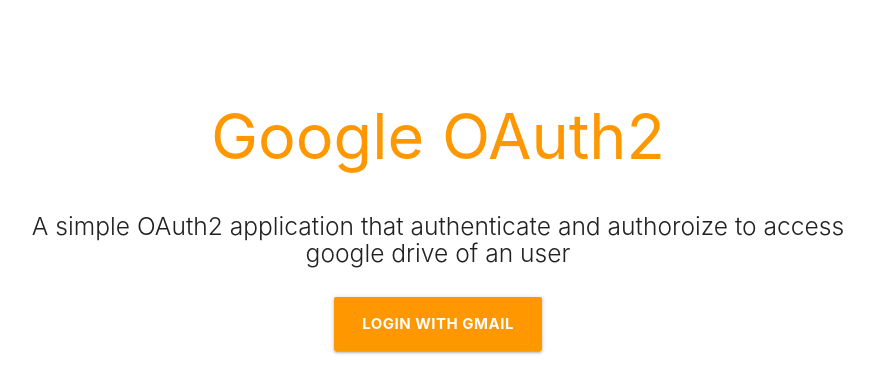
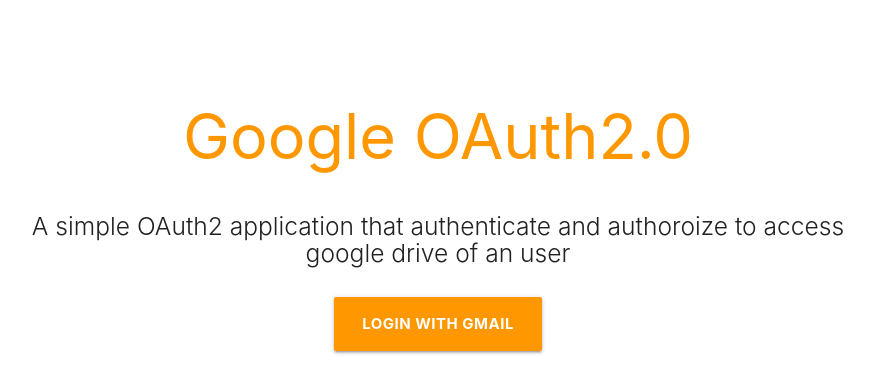
Before and after one commit to HanaAnees95/SSD-OAuth-Project, a website: page views/HomePage.html in a window 1280 px wide. Shown: the whole page, without its empty margins (202-1076 px from the left). Drawn offline with Linux system fonts and the light colour scheme; files that its build step writes are made by us from their sources.

Commit message:
added changes to Homepage

```diff
--- a/views/HomePage.html
+++ b/views/HomePage.html
@@ -14,7 +14,7 @@
         <div class="section no-pad-bot" id="index-banner">
             <div class="container">
               <br><br>
-              <h1 class="header center orange-text">Google OAuth2</h1>
+              <h1 class="header center orange-text">Google OAuth2.0</h1>
               <div class="row center">
                 <h5 class="header col s12 light">A simple OAuth2 application that authenticate and authoroize to access google drive of an user</h5>
               </div>
```
